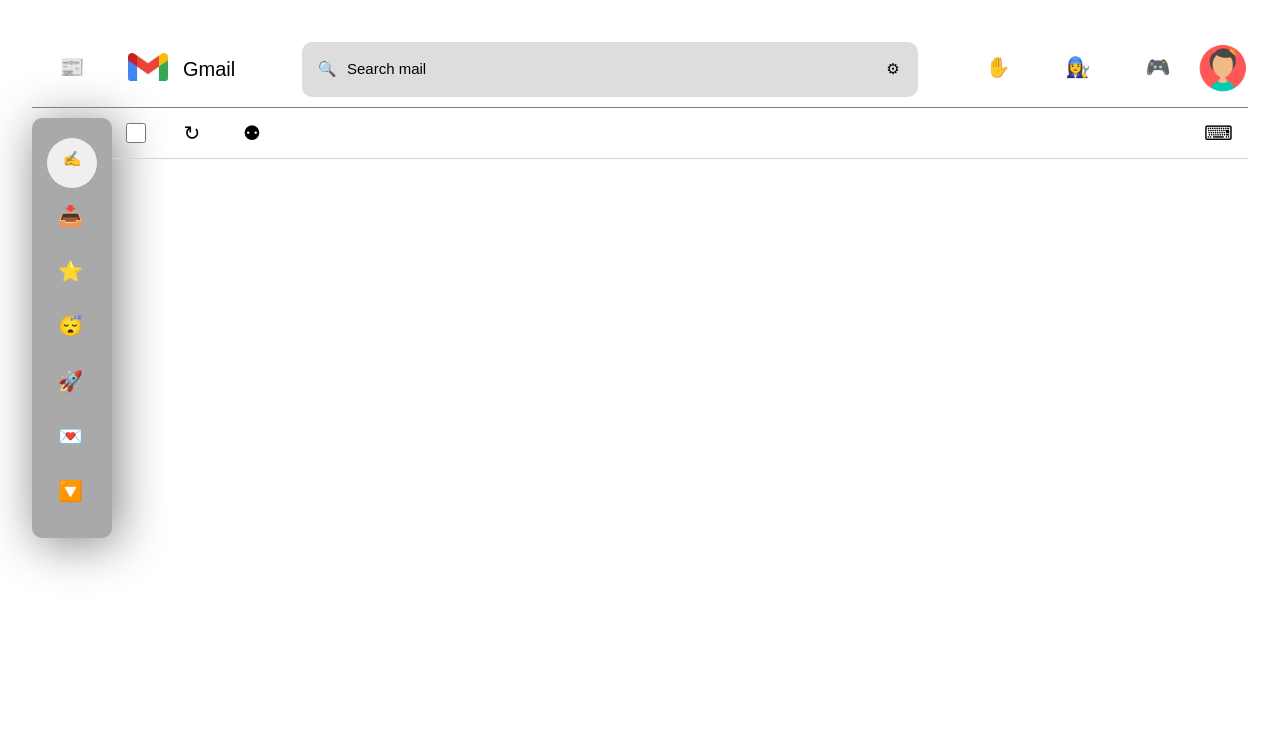
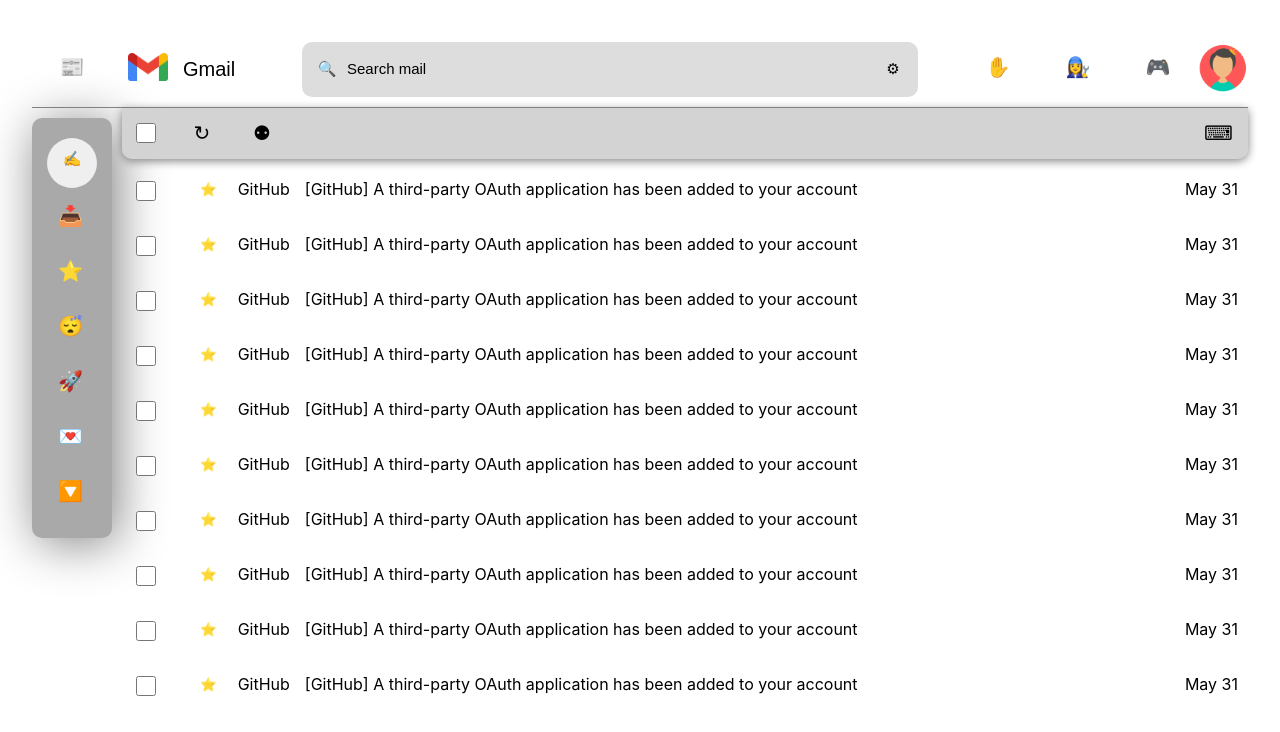
Before and after one commit to Sajadmhy/gmail-clone, a Next.js app: page / in a window 1280 px wide. Shown: the top 732 px of the page. Built offline with nearby package versions, Linux system fonts and the light colour scheme.

Commit message:
Add Content component with dummy text

```diff
--- a/components/Content.jsx
+++ b/components/Content.jsx
@@ -1,6 +1,8 @@
 import styles from '../styles/Content.module.css';
 
 export default function Content() {
+  const iterate = [1, 2, 3, 4, 5, 6, 7, 8, 9, 10, 11, 12, 13, 14,
+  15, 16, 17, 18, 19, 20];
 
     return (
       <>
@@ -13,6 +15,24 @@ export default function Content() {
             <span className={styles.space}></span>
             <button className={styles.headItem}>⌨</button>
         </div>
+        <div className={styles.content}>
+          {
+            iterate.map((value,index) => { return (
+              <div key={index} className={styles.mail}>
+          <span className={styles.mailCheck}><input className={styles.checkbox2} type="checkbox"/></span>
+          <span><button className={styles.mailStar}>⭐</button></span>
+          <span className={styles.mailSubject}>GitHub</span>
+          <span className={styles.mailText}>[GitHub] A third-party OAuth application has been added to your account</span>
+          <button className={styles.mailOptions}>🗄️</button>
+          <button className={styles.mailOptions}>🗑️</button>
+          <button className={styles.mailOptions}>📖</button>
+          <button className={styles.mailOptions}>⏰</button>
+          <span className={styles.mailDate}>May 31</span>
+              </div>
+              )
+            })
+          }
+        </div>
       </>
     )
 }
--- a/styles/Content.module.css
+++ b/styles/Content.module.css
@@ -1,8 +1,13 @@
+/* header style */
 #contentHead {
     display: flex;
     border-bottom:solid;
     border-color: lightgray;
     border-width: 1px;
+    background-color: lightgray;
+    border-radius: 0 0 10px 10px;
+    box-shadow: gray 0 2px 10px;
+    margin: 0 0 0 10px;
 }
 
 .headItem:first-child {
@@ -41,3 +46,74 @@
 .space {
     flex: 1;
 }
+
+/* content style */
+.content {
+    height: 70vh;
+    overflow-y: auto;
+}
+
+.mail {
+    display: flex;
+    gap: 15px;
+    margin: 5px 0 0 10px;
+    padding: 10px;
+    border-radius: 10px;
+}
+
+.mail:hover {
+    cursor: pointer;
+    box-shadow: gray 0 0 10px;
+}
+
+.mail:hover .mailOptions {
+    display: inline;
+}
+
+.mailCheck {
+    margin: 0 0 0 20px;
+}
+
+.checkbox2 {
+    width: 20px;
+    height: 20px;
+    cursor: pointer;
+    position: relative;
+    right: 20px;
+    top: 4px;
+}
+
+.mailText {
+    flex: 1;
+}
+
+.mailText , .mailSubject , .mailDate {
+    padding: 5px 0;
+}
+
+.mailStar {
+    background-color: transparent;
+    border-style: none;
+    border-radius: 15px;
+    height: 30px;
+}
+
+.mailStar:hover {
+    background-color: lightgray;
+    cursor: pointer;
+}
+
+.mailOptions {
+    display: none;
+    margin: 0 5px;
+    background-color: transparent;
+    border-style: none;
+    width: 30px;
+    height: 30px;
+    border-radius: 15px;
+}
+
+.mailOptions:hover {
+    cursor: pointer;
+    background-color: lightgray;
+}
```
